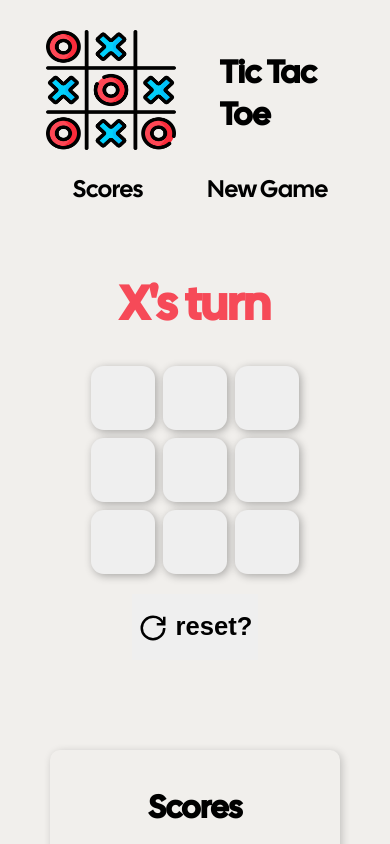
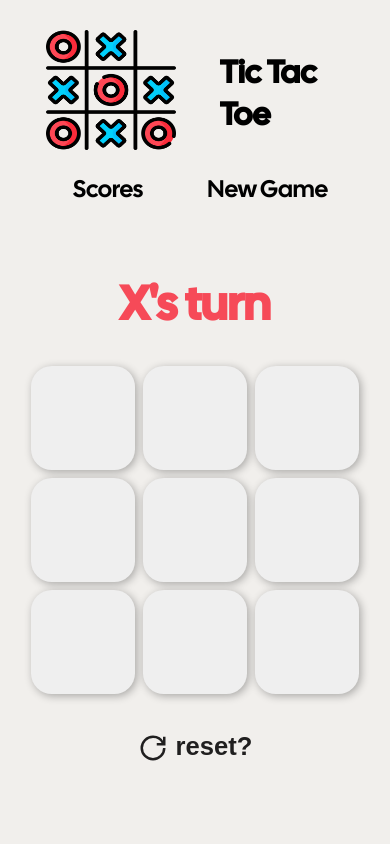
Before and after one commit to RaphCodes1/Next_JS_proj, a Next.js app in the folder tic-tac-toe/: page / in a window 390 px wide. Shown: the top 844 px of the page. Built offline with nearby package versions, Linux system fonts and the light colour scheme.

Commit message:
changed the grid in phone view and set colors for the reset and backt to top btn

```diff
--- a/tic-tac-toe/components/game-buttons/game-buttons.module.css
+++ b/tic-tac-toe/components/game-buttons/game-buttons.module.css
@@ -118,6 +118,8 @@
     border: 0;
     cursor: pointer;
     gap: 0.5rem;
+    color:rgb(32, 31, 31);
+    background-color: #F1EFEC;
 }
 
 .topBtn{
@@ -128,6 +130,8 @@
     border: 0;
     cursor: pointer;
     gap: 0.5rem;
+    color:rgb(32, 31, 31);
+    background-color: #F1EFEC;
 }
 
 .resetBtn:hover{
@@ -159,27 +163,9 @@
     .GameButton .buttonBlue, .GameButton .buttonRed,
     .GameButton .buttonGray, .GameButton .buttonGold
     {
-        width: 5rem;
-        height: 5rem;
-        font-size: 2.5rem;
-    }
-}
-
-@media(max-width: 393px){
-    .GameButton .buttonBlue, .GameButton .buttonRed,
-    .GameButton .buttonGray, .GameButton .buttonGold
-    {
-        width: 4.5rem;
-        height: 4.5rem;
-        font-size: 2rem;
-    }
-
-    .turn h1{
-        font-size: 3rem;
-    }
-
-    .resetBtn{
-        font-size: 0.8rem;
+        width: 8rem;
+        height: 8rem;
+        font-size: 4rem;
     }
 }
 
@@ -188,9 +174,9 @@
     .GameButton .buttonGray, .GameButton .buttonGold
     {
         /* min-width: 6rem; */
-        width: 4rem;
-        height: 4rem;
-        font-size: 2rem;
+        width: 6.5rem;
+        height: 6.5rem;
+        font-size: 4rem;
     }
 
     .turn h1{
```
